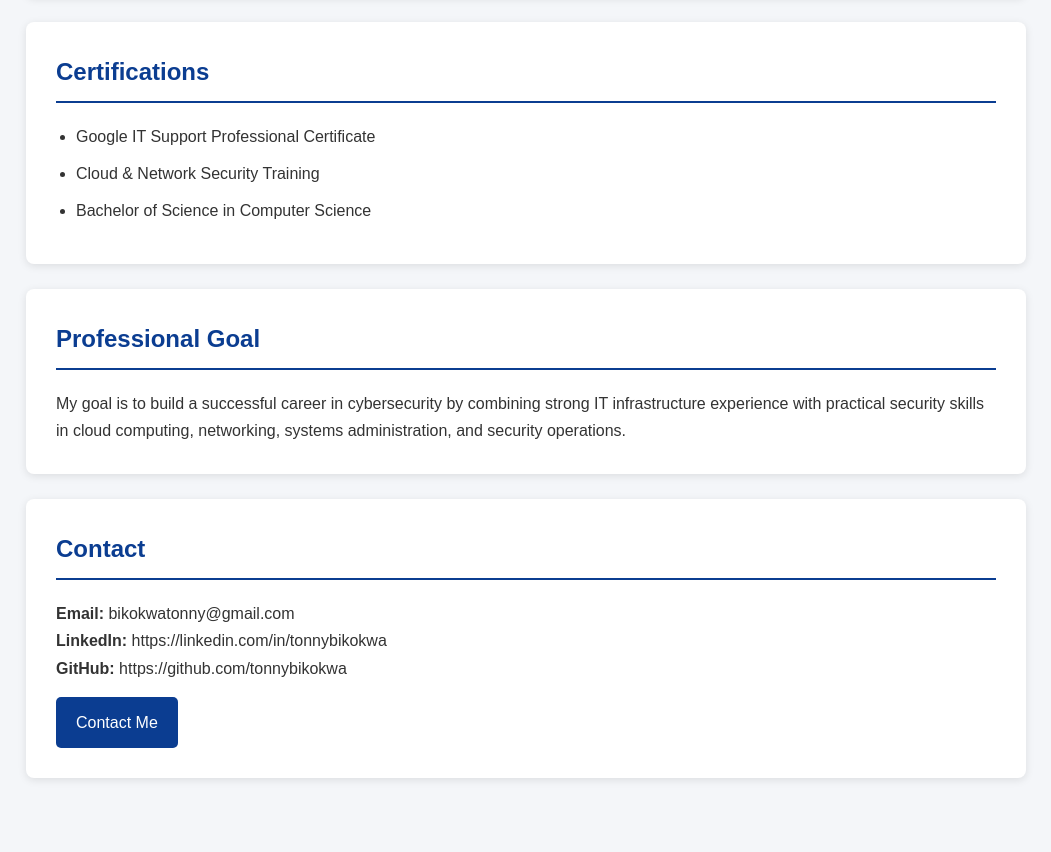
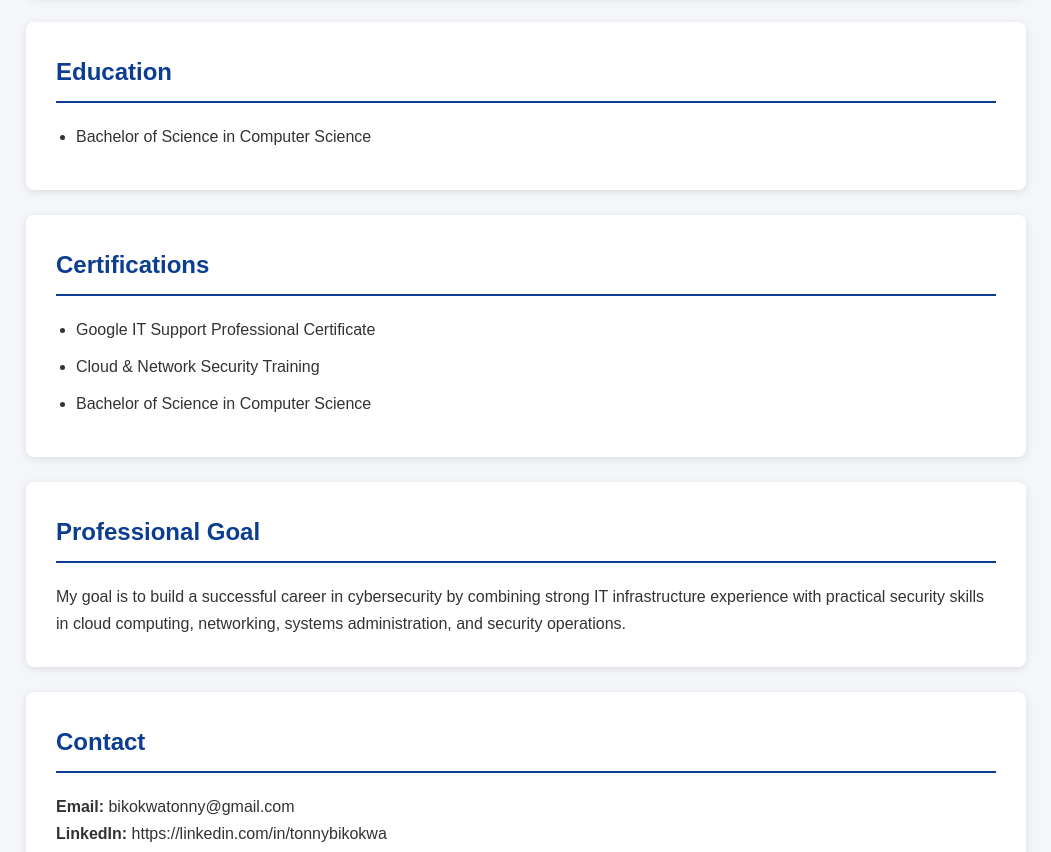
Before and after one commit to TonnyBikokwa/tonnybikokwa.github.io, a plain HTML site: page index.html in a window 1280 px wide. Shown: the part 1934-2786 px from the top of the page, without its empty margins (114-1165 px from the left). Drawn offline with Linux system fonts and the light colour scheme.

Commit message:
Add education section to index.html

```diff
--- a/index.html
+++ b/index.html
@@ -235,6 +235,18 @@ I am passionate about cloud security, network defense, digital infrastructure, a
 
 <section>
 
+<h2>Education</h2>
+
+<ul>
+
+<li>Bachelor of Science in Computer Science</li>
+
+</ul>
+
+</section>
+
+  <section>
+
 <h2>Certifications</h2>
 
 <ul>
```
